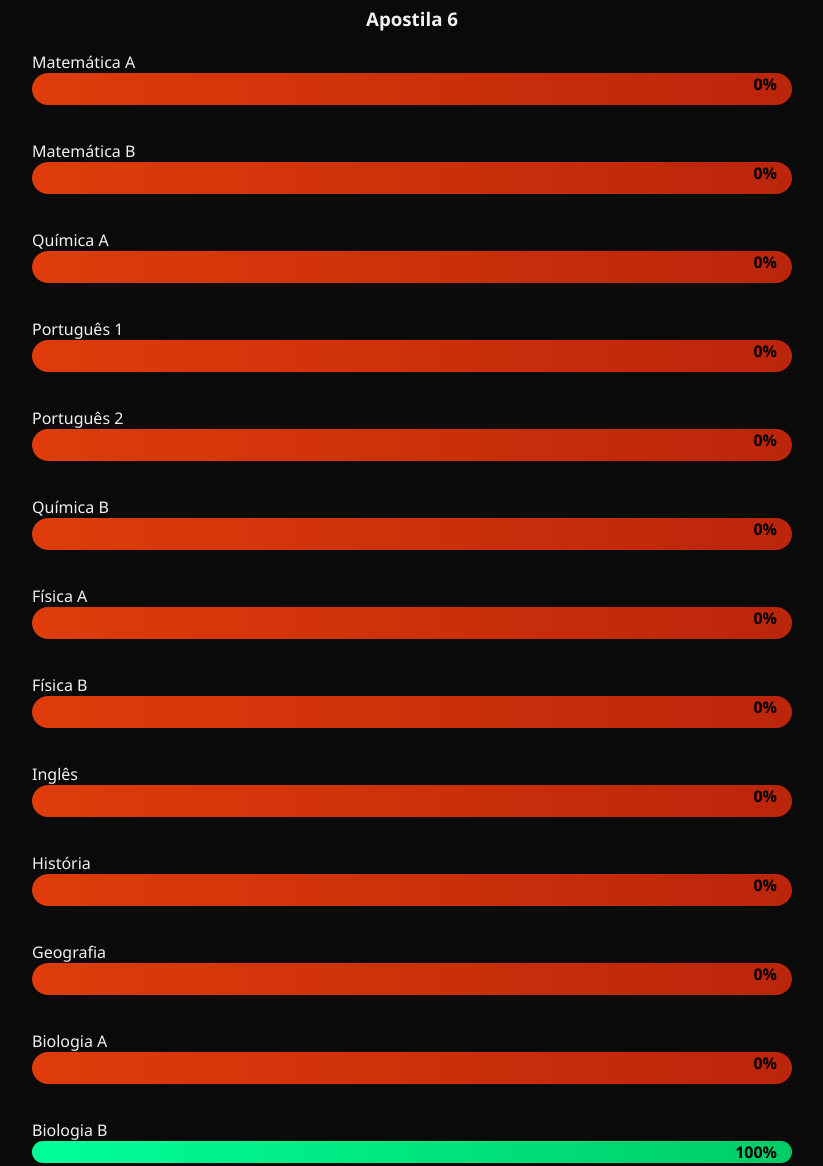
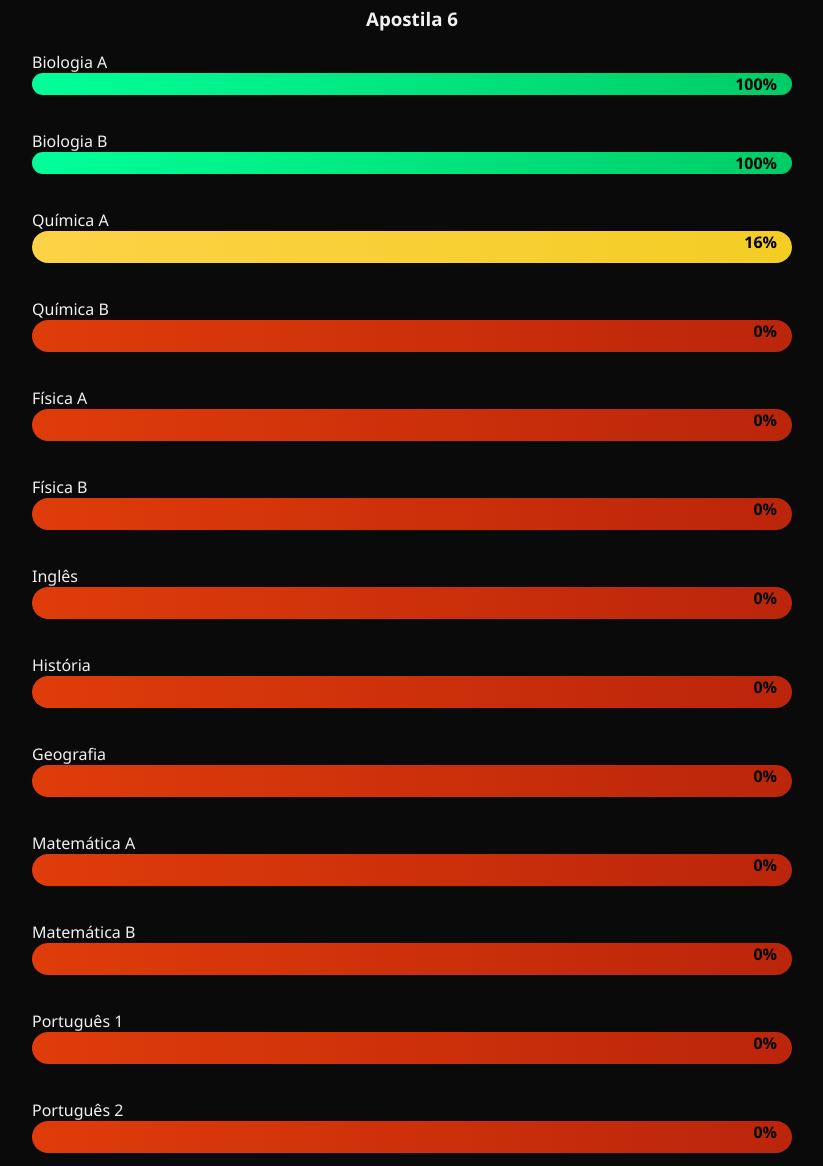
Before and after one commit to rafaei312654/ratbot, a plain HTML site: page public/aluno.html in a window 1280 px wide. Shown: the part 1540-2706 px from the top of the page, without its empty margins (228-1051 px from the left). Drawn offline with Linux system fonts and the light colour scheme.

Commit message:
Update aluno.html

```diff
--- a/public/aluno.html
+++ b/public/aluno.html
@@ -41,19 +41,19 @@
 
     <h3 style="text-align: center; margin: 20px 0;">Apostila 6</h3>
     <section class="progress-section">
-      <div class="barra-vermelha"><span>Matemática A</span><div class="red"><div class="fillred">0%</div></div></div>
-      <div class="barra-vermelha"><span>Matemática B</span><div class="red"><div class="fillred">0%</div></div></div>
-      <div class="barra-vermelha"><span>Química A</span><div class="red"><div class="fillred">0%</div></div></div>
-      <div class="barra-vermelha"><span>Português 1</span><div class="red"><div class="fillred">0%</div></div></div>
-      <div class="barra-vermelha"><span>Português 2</span><div class="red"><div class="fillred">0%</div></div></div>
+      <div class="barra-vermelha"><span>Biologia A</span><div class="green"><div class="fillgreen">100%</div></div></div>
+      <div class="barra-vermelha"><span>Biologia B</span><div class="green"><div class="fillgreen">100%</div></div></div>
+      <div class="barra-vermelha"><span>Química A</span><div class="amar"><div class="fillamar">16%</div></div></div>
       <div class="barra-vermelha"><span>Química B</span><div class="red"><div class="fillred">0%</div></div></div>
       <div class="barra-vermelha"><span>Física A</span><div class="red"><div class="fillred">0%</div></div></div>
       <div class="barra-vermelha"><span>Física B</span><div class="red"><div class="fillred">0%</div></div></div>
       <div class="barra-vermelha"><span>Inglês</span><div class="red"><div class="fillred">0%</div></div></div>
       <div class="barra-vermelha"><span>História</span><div class="red"><div class="fillred">0%</div></div></div>
       <div class="barra-vermelha"><span>Geografia</span><div class="red"><div class="fillred">0%</div></div></div>
-      <div class="barra-vermelha"><span>Biologia A</span><div class="red"><div class="fillred">0%</div></div></div>
-      <div class="barra-vermelha"><span>Biologia B</span><div class="green"><div class="fillgreen">100%</div></div></div>
+      <div class="barra-vermelha"><span>Matemática A</span><div class="red"><div class="fillred">0%</div></div></div>
+      <div class="barra-vermelha"><span>Matemática B</span><div class="red"><div class="fillred">0%</div></div></div>
+      <div class="barra-vermelha"><span>Português 1</span><div class="red"><div class="fillred">0%</div></div></div>
+      <div class="barra-vermelha"><span>Português 2</span><div class="red"><div class="fillred">0%</div></div></div>
 
     </section>
   </main>
```
